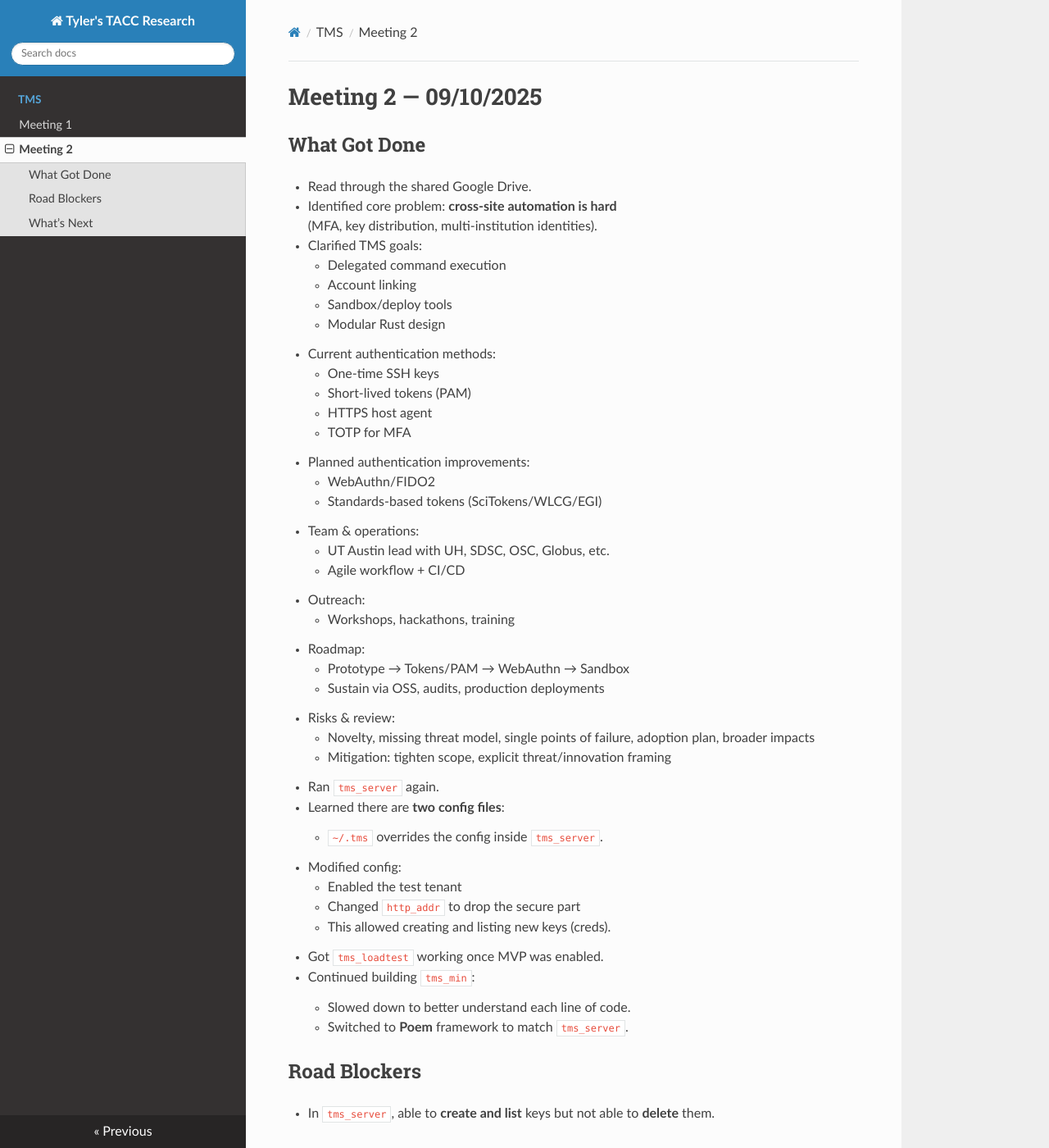
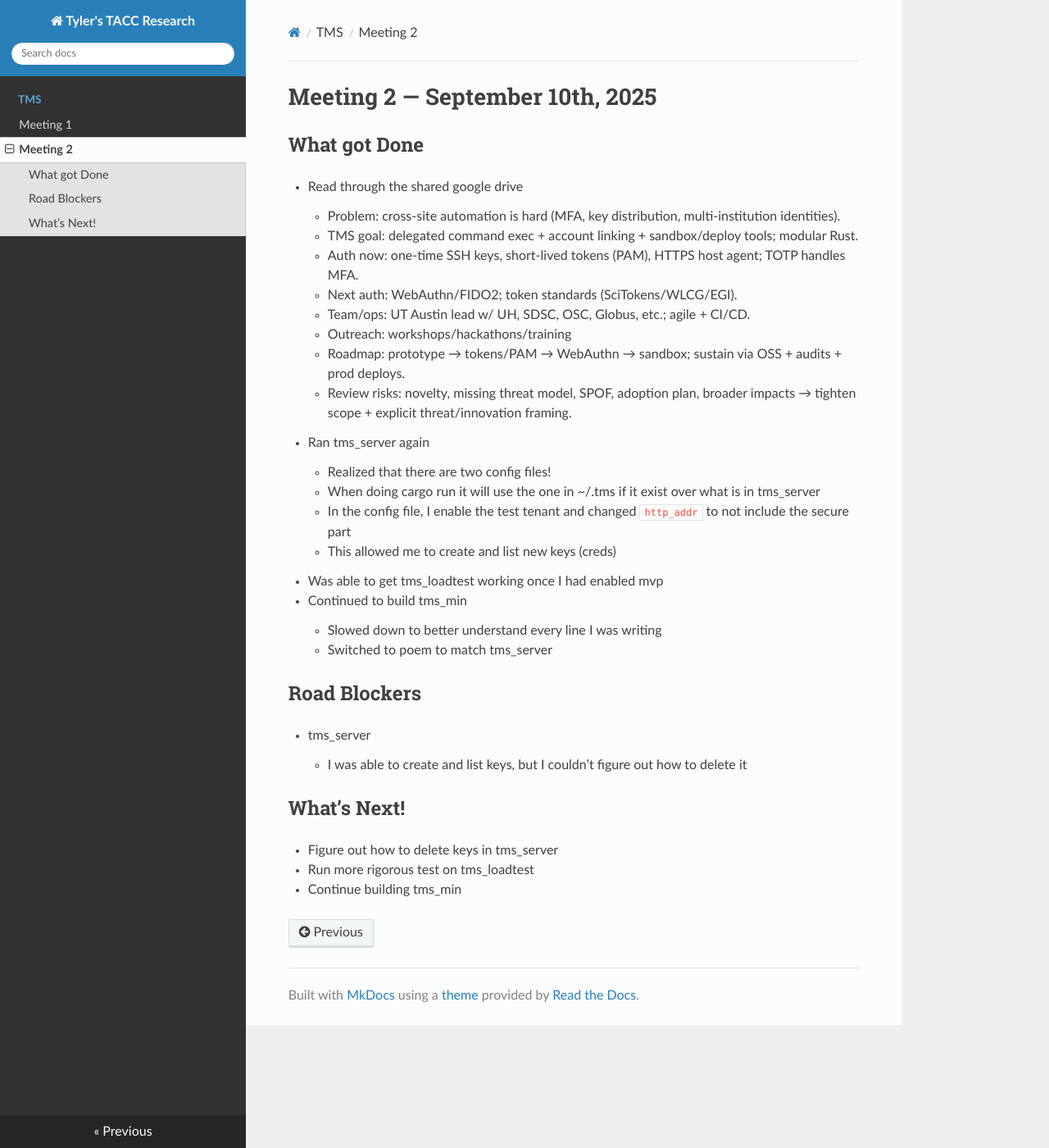
Before and after one commit to tyler0852/tylers-tacc-research, an MkDocs documentation site: the page built from docs/tms/meeting-2.md, in a window 1280 px wide and 1400 px high. Shown: the whole window at 82% size. Built offline with MkDocs 1.6.1, drawn with Linux system fonts in a browser that asks for light colours; nearby versions of some CDN libraries; some of the changed text lies outside the part shown.

Commit message:
Update meeting-2.md

```diff
--- a/docs/tms/meeting-2.md
+++ b/docs/tms/meeting-2.md
@@ -1,49 +1,36 @@
-# Meeting 2 — 09/10/2025
+# Meeting 2 — September 10th, 2025
 
-## What Got Done
-- Read through the shared Google Drive.
-- Identified core problem: **cross-site automation is hard**
-  (MFA, key distribution, multi-institution identities).
-- Clarified TMS goals:
-    - Delegated command execution
-    - Account linking
-    - Sandbox/deploy tools
-    - Modular Rust design
-- Current authentication methods:
-    - One-time SSH keys
-    - Short-lived tokens (PAM)
-    - HTTPS host agent
-    - TOTP for MFA
-- Planned authentication improvements:
-    - WebAuthn/FIDO2
-    - Standards-based tokens (SciTokens/WLCG/EGI)
-- Team & operations:
-    - UT Austin lead with UH, SDSC, OSC, Globus, etc.
-    - Agile workflow + CI/CD
-- Outreach:
-    - Workshops, hackathons, training
-- Roadmap:
-    - Prototype → Tokens/PAM → WebAuthn → Sandbox
-    - Sustain via OSS, audits, production deployments
-- Risks & review:
-    - Novelty, missing threat model, single points of failure, adoption plan, broader impacts
-    - Mitigation: tighten scope, explicit threat/innovation framing
-- Ran `tms_server` again.
-- Learned there are **two config files**:
-    - `~/.tms` overrides the config inside `tms_server`.
-- Modified config:
-    - Enabled the test tenant
-    - Changed `http_addr` to drop the secure part
-    - This allowed creating and listing new keys (creds).
-- Got `tms_loadtest` working once MVP was enabled.
-- Continued building `tms_min`:
-    - Slowed down to better understand each line of code.
-    - Switched to **Poem** framework to match `tms_server`.
+## What got Done
+- Read through the shared google drive
+
+    - Problem: cross-site automation is hard (MFA, key distribution, multi-institution identities).
+    - TMS goal: delegated command exec + account linking + sandbox/deploy tools; modular Rust.
+    - Auth now: one-time SSH keys, short-lived tokens (PAM), HTTPS host agent; TOTP handles MFA.
+    - Next auth: WebAuthn/FIDO2; token standards (SciTokens/WLCG/EGI).
+    - Team/ops: UT Austin lead w/ UH, SDSC, OSC, Globus, etc.; agile + CI/CD.
+    - Outreach: workshops/hackathons/training
+    - Roadmap: prototype → tokens/PAM → WebAuthn → sandbox; sustain via OSS + audits + prod deploys.
+    - Review risks: novelty, missing threat model, SPOF, adoption plan, broader impacts → tighten scope + explicit threat/innovation framing.
+
+- Ran tms_server again
+
+    - Realized that there are two config files!
+    - When doing cargo run it will use the one in ~/.tms if it exist over what is in tms_server
+    - In the config file, I enable the test tenant and changed `http_addr` to not include the secure part
+    - This allowed me to create and list new keys (creds)
+
+- Was able to get tms_loadtest working once I had enabled mvp
+- Continued to build tms_min
+
+    - Slowed down to better understand every line I was writing
+    - Switched to poem to match tms_server
 
 ## Road Blockers
-- In `tms_server`, able to **create and list** keys but not able to **delete** them.
+- tms_server
 
-## What’s Next
-1. Figure out how to delete keys in `tms_server`.
-2. Run more rigorous tests with `tms_loadtest`.
-3. Continue building out `tms_min`.
+    - I was able to create and list keys, but I couldn’t figure out how to delete it
+
+## What’s Next!
+- Figure out how to delete keys in tms_server
+- Run more rigorous test on tms_loadtest
+- Continue building tms_min
```
